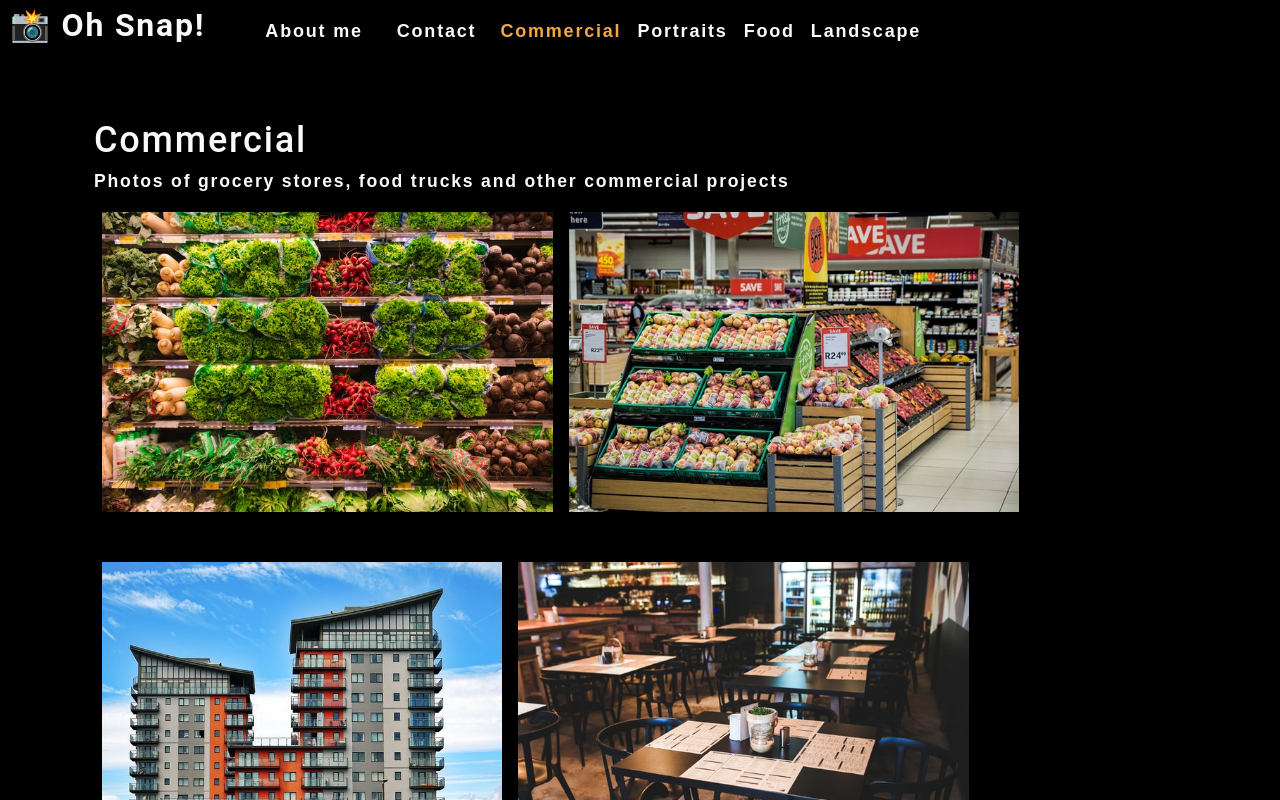
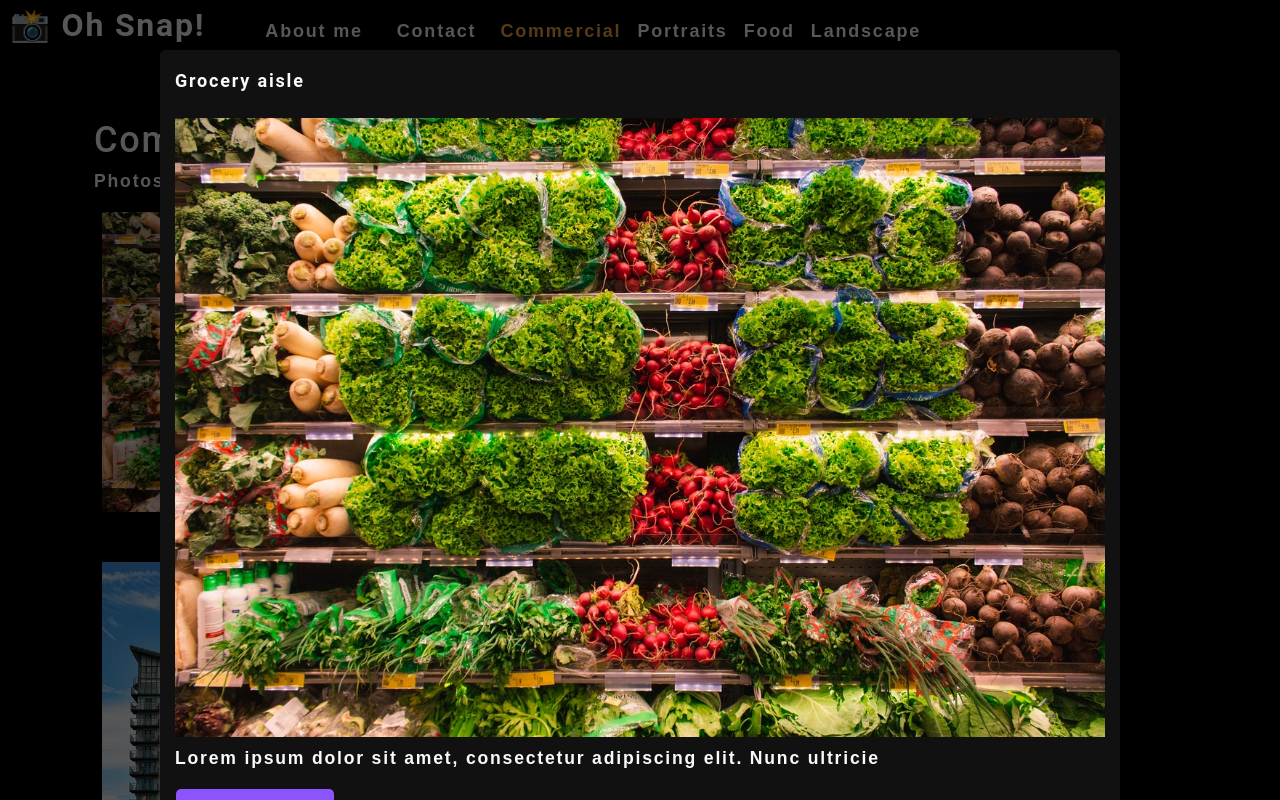
Before and after one commit to rolanduwxcc/photo-port, a React (Create React App) app: page / in a window 1280 px wide. Both pictures are taken after a click on the picture 327 px from the left and 361 px from the top of the page. Shown: the top 800 px of the page. Built offline with nearby package versions, Linux system fonts and the light colour scheme.

Commit message:
created modal

```diff
--- /dev/null
+++ b/src/components/Modal/index.js
@@ -0,0 +1,23 @@
+import React from 'react';
+
+
+function Modal({currentPhoto}) {
+    const {name, category, description, index} = currentPhoto;
+
+    return (
+        //JSX
+        <div className="modalBackdrop">
+            <div className="modalContainer">
+                <h3 className="modalTitle">{name}</h3>
+                <img src={require(`../../assets/large/${category}/${index}.jpg`)} alt="current category" />
+                <p>{description}</p>
+                <button type="button">
+                    Close this modal
+                </button>
+            </div>
+        </div>
+
+    );
+}
+
+export default Modal;
--- a/src/components/PhotoList/index.js
+++ b/src/components/PhotoList/index.js
@@ -1,4 +1,6 @@
 import React, { useState } from 'react';
+import Modal from '../Modal';
+
 // require('../../assets/small/commercial/')
 // function PhotoList({ category }) {
 const PhotoList = ({category}) => {
@@ -101,18 +103,25 @@
         },
     ]);
 
+    const [isModalOpen, setIsModalOpen] = useState(false);
+    const [currentPhoto, setCurrentPhoto] = useState();
     const currentPhotos = photos.filter((photo) => photo.category === category);
+
+    const toggleModal = (image, i) => {
+        setCurrentPhoto({...image, index: i});
+        setIsModalOpen(true);
+    }
 
     return (
         <div>
+            {isModalOpen && <Modal currentPhoto={currentPhoto} />}
             <div className="flex-row">
                 {currentPhotos.map((image, i) => (
                     <img
                         src={require(`../../assets/small/${category}/${i}.jpg`)}
-                        // src='../assets/small/food/1.jpg'
-                        // src/assets/small/portraits/3.jpg
                         alt={image.name}
                         className="img-thumbnail mx-1"
+                        onClick={() => toggleModal(image, i)}
                         key={image.name}
                     />
                 ))}
```
